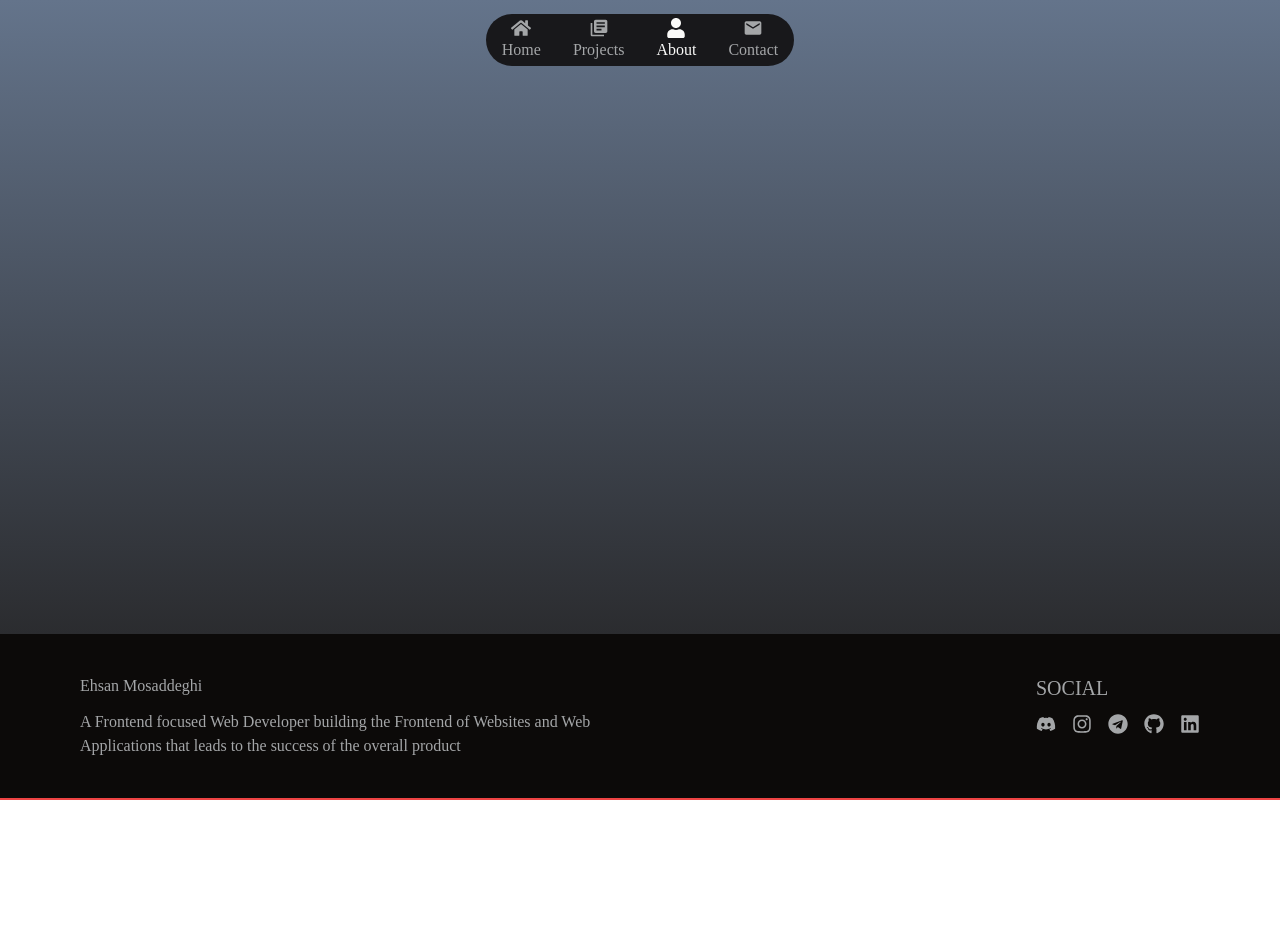
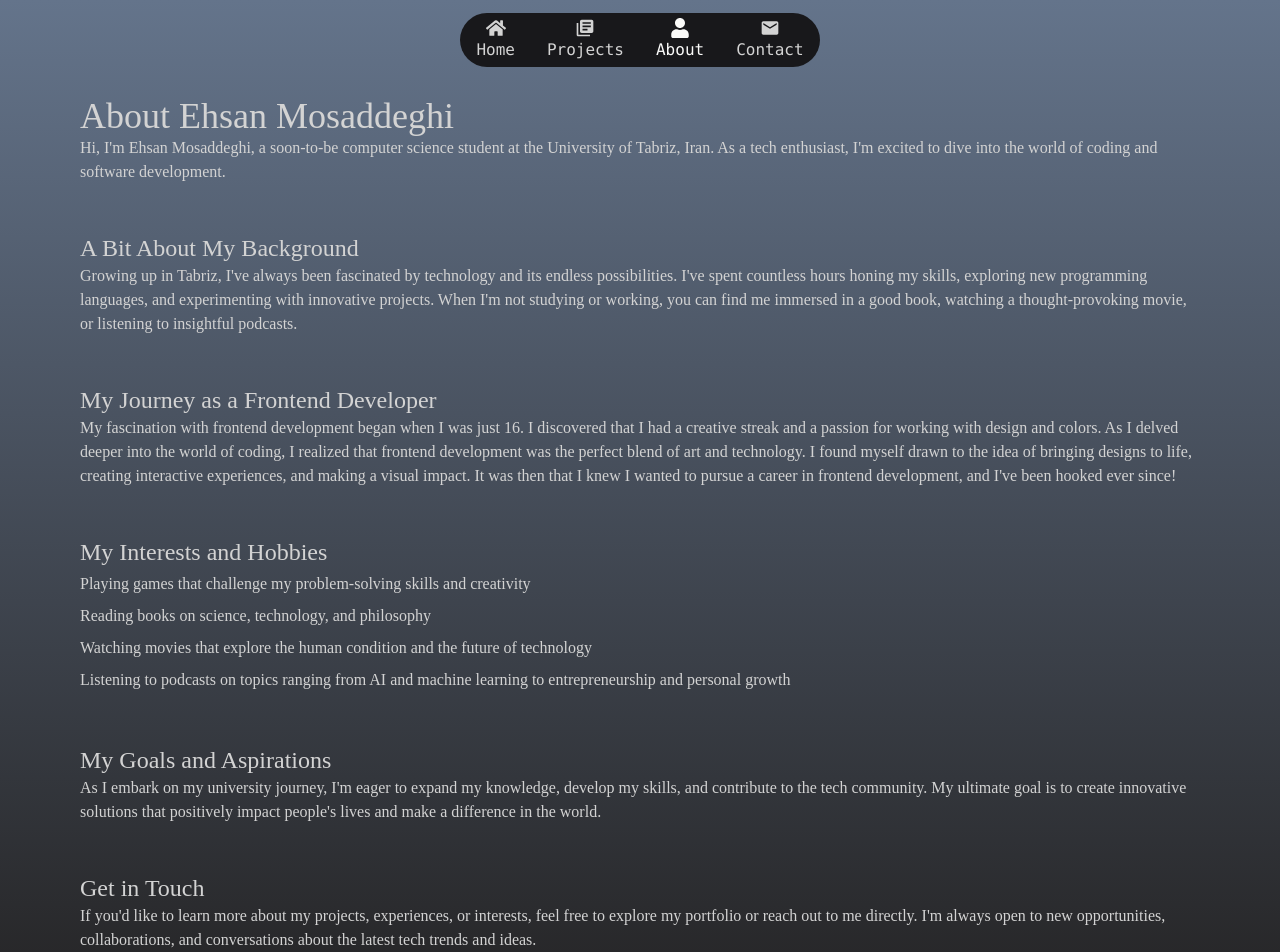
Before and after one commit to Ehsan-Mosaddeghi/Portfolio, a React (Vite) app: page /about in a window 1280 px wide. Shown: the top 952 px of the page. Before the commit the page ends 800 px from the top, so only its background shows below. Built offline with nearby package versions, Linux system fonts and the light colour scheme.

Commit message:
About page added

```diff
--- a/src/components/SkillItem.jsx
+++ b/src/components/SkillItem.jsx
@@ -3,7 +3,7 @@ function SkillItem({ children, url }) {
     <a
       href={url}
       target="blink"
-      className="relative m-4 h-20 w-20 rounded-md border border-stone-900 bg-stone-800 duration-300 hover:scale-110 hover:border-rose-300 hover:bg-stone-900"
+      className="relative m-4 h-20 w-20 rounded-md border border-stone-900 bg-stone-800 duration-300 hover:scale-110 hover:border-blue-200 hover:bg-stone-900"
     >
       <li className="absolute left-1/2 top-1/2 -translate-x-1/2 -translate-y-1/2 text-5xl">
         {children}
--- a/src/index.css
+++ b/src/index.css
@@ -47,3 +47,11 @@ body {
   top: 0;
   width: 100%;
 }
+
+h2 {
+  @apply text-2xl;
+}
+
+p {
+  @apply text-base;
+}
--- a/src/pages/AboutPage.jsx
+++ b/src/pages/AboutPage.jsx
@@ -1,5 +1,76 @@
 function AboutPage() {
-  return <div></div>;
+  return (
+    <div className="space-y-12 leading-8">
+      <div>
+        <h1 className="text-4xl">About Ehsan Mosaddeghi</h1>
+        <p>
+          Hi, I'm Ehsan Mosaddeghi, a soon-to-be computer science student at the
+          University of Tabriz, Iran. As a tech enthusiast, I'm excited to dive
+          into the world of coding and software development.
+        </p>
+      </div>
+      <div>
+        <h2>A Bit About My Background</h2>
+        <p>
+          Growing up in Tabriz, I've always been fascinated by technology and
+          its endless possibilities. I've spent countless hours honing my
+          skills, exploring new programming languages, and experimenting with
+          innovative projects. When I'm not studying or working, you can find me
+          immersed in a good book, watching a thought-provoking movie, or
+          listening to insightful podcasts.
+        </p>
+      </div>
+      <div>
+        <h2>My Journey as a Frontend Developer</h2>
+        <p>
+          My fascination with frontend development began when I was just 16. I
+          discovered that I had a creative streak and a passion for working with
+          design and colors. As I delved deeper into the world of coding, I
+          realized that frontend development was the perfect blend of art and
+          technology. I found myself drawn to the idea of bringing designs to
+          life, creating interactive experiences, and making a visual impact. It
+          was then that I knew I wanted to pursue a career in frontend
+          development, and I've been hooked ever since!
+        </p>
+      </div>
+      <div>
+        <h2>My Interests and Hobbies</h2>
+        <ul>
+          <li>
+            Playing games that challenge my problem-solving skills and
+            creativity
+          </li>
+          <li>Reading books on science, technology, and philosophy</li>
+          <li>
+            Watching movies that explore the human condition and the future of
+            technology
+          </li>
+          <li>
+            Listening to podcasts on topics ranging from AI and machine learning
+            to entrepreneurship and personal growth
+          </li>
+        </ul>
+      </div>
+      <div>
+        <h2>My Goals and Aspirations</h2>
+        <p>
+          As I embark on my university journey, I'm eager to expand my
+          knowledge, develop my skills, and contribute to the tech community. My
+          ultimate goal is to create innovative solutions that positively impact
+          people's lives and make a difference in the world.
+        </p>
+      </div>
+      <div>
+        <h2>Get in Touch</h2>
+        <p>
+          If you'd like to learn more about my projects, experiences, or
+          interests, feel free to explore my portfolio or reach out to me
+          directly. I'm always open to new opportunities, collaborations, and
+          conversations about the latest tech trends and ideas.
+        </p>
+      </div>
+    </div>
+  );
 }
 
 export default AboutPage;
--- a/src/pages/HomePage.jsx
+++ b/src/pages/HomePage.jsx
@@ -7,7 +7,7 @@ function HomePage() {
   const title = "Hi, It's Ehsan";
 
   return (
-    <div className="mt-16 flex flex-col gap-20">
+    <div className="flex flex-col gap-20">
       <div className="flex items-center justify-center gap-8">
         <div className="image-container relative">
           <img
--- a/src/ui/AppLayout.jsx
+++ b/src/ui/AppLayout.jsx
@@ -6,7 +6,7 @@ function AppLayout() {
   return (
     <div className="flex min-h-svh flex-col bg-gradient-to-b from-slate-500 to-stone-900 text-primary">
       <Navbar />
-      <section className="container m-auto flex-auto">
+      <section className="container m-auto mt-20 flex-auto">
         <Outlet />
       </section>
       <Footer />
--- a/src/ui/Footer.jsx
+++ b/src/ui/Footer.jsx
@@ -2,7 +2,7 @@ import Links from "./Links";
 
 function Footer() {
   return (
-    <footer className="flex border-b-2 border-red-500 bg-stone-950 py-6">
+    <footer className="flex border-b-2 border-blue-500 bg-stone-950 py-6">
       <div className="container flex w-full justify-between">
         <div className="max-w-lg space-y-3">
           <h2>Ehsan Mosaddeghi</h2>
--- a/src/ui/Navbar.jsx
+++ b/src/ui/Navbar.jsx
@@ -12,7 +12,7 @@ const menuItems = [
 function Navbar() {
   return (
     <header className="fixed z-50 flex h-20 w-full items-center justify-center">
-      <nav className="flex items-center justify-center gap-8 rounded-full bg-zinc-900 px-4 py-[0.25rem] text-primary transition-all duration-300 hover:gap-12">
+      <nav className="flex items-center justify-center gap-8 rounded-full bg-zinc-900 px-4 py-[0.30rem] font-mono text-primary transition-all duration-300 hover:gap-12">
         {menuItems.map((item) => (
           <NavbarItem item={item} key={item.name} />
         ))}
--- a/tailwind.config.js
+++ b/tailwind.config.js
@@ -7,7 +7,7 @@ export default {
         primary: "#2f2f30",
       },
       colors: {
-        primary: "#a4a6a8",
+        primary: "#d3d3d3",
       },
       fontFamily: {
         sans: ["aveat", "cursive"],
```
